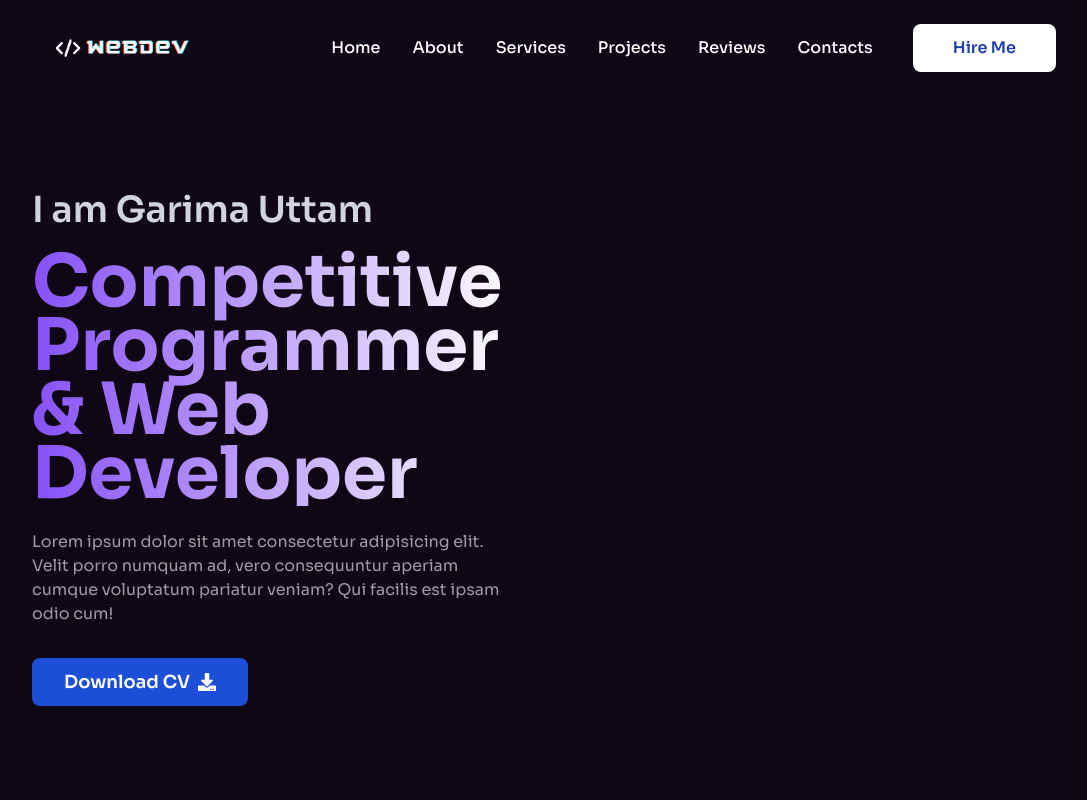
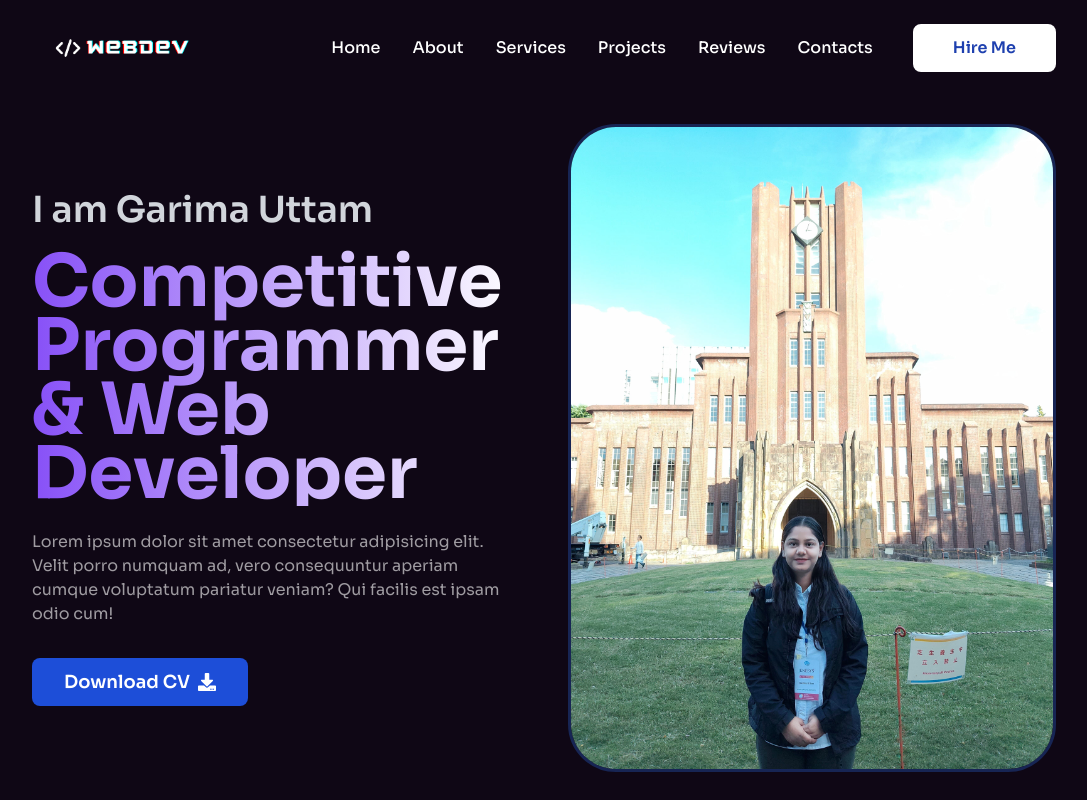
Before and after one commit to GarimaUttam/my_Portfolio, a Next.js app: page / in a window 1280 px wide. Shown: the whole page, without its empty margins (96-1183 px from the left). Built offline with nearby package versions, Linux system fonts and the light colour scheme.

Commit message:
Hero Section done

```diff
--- a/Data/data.ts
+++ b/Data/data.ts
@@ -3,7 +3,7 @@ export const BaseInfo = {
     position: "Competitive Programmer & Web Developer",
     description:
       "Lorem ipsum dolor sit amet consectetur adipisicing elit. Velit porro numquam ad, vero consequuntur aperiam cumque voluptatum pariatur veniam? Qui facilis est ipsam odio cum!",
-    profilePic: "/images/hero.png",
+    profilePic: "/images/portfolioImg.jpg",
   };
 
   export const aboutInfo = {
--- a/components/Home/Hero/Hero.tsx
+++ b/components/Home/Hero/Hero.tsx
@@ -1,4 +1,5 @@
 import { BaseInfo } from "@/Data/data";
+import Image from "next/image";
 import React from "react";
 import { FaDownload } from "react-icons/fa";
 
@@ -26,6 +27,9 @@ const Hero = () => {
             </button>
           </div>
           {/* Image Content*/}
+          <div className="mx-auto hidden lg:block rounded-[3rem] border-[3.5px] border-blue-950 overflow-x-hidden" >
+            <Image src={BaseInfo.profilePic} alt={BaseInfo.name} width={500} height={500} />
+          </div>
         </div>
       </div>
     </div>
```
Also changed, not shown: public/images/portfolioImg.jpg (added).
